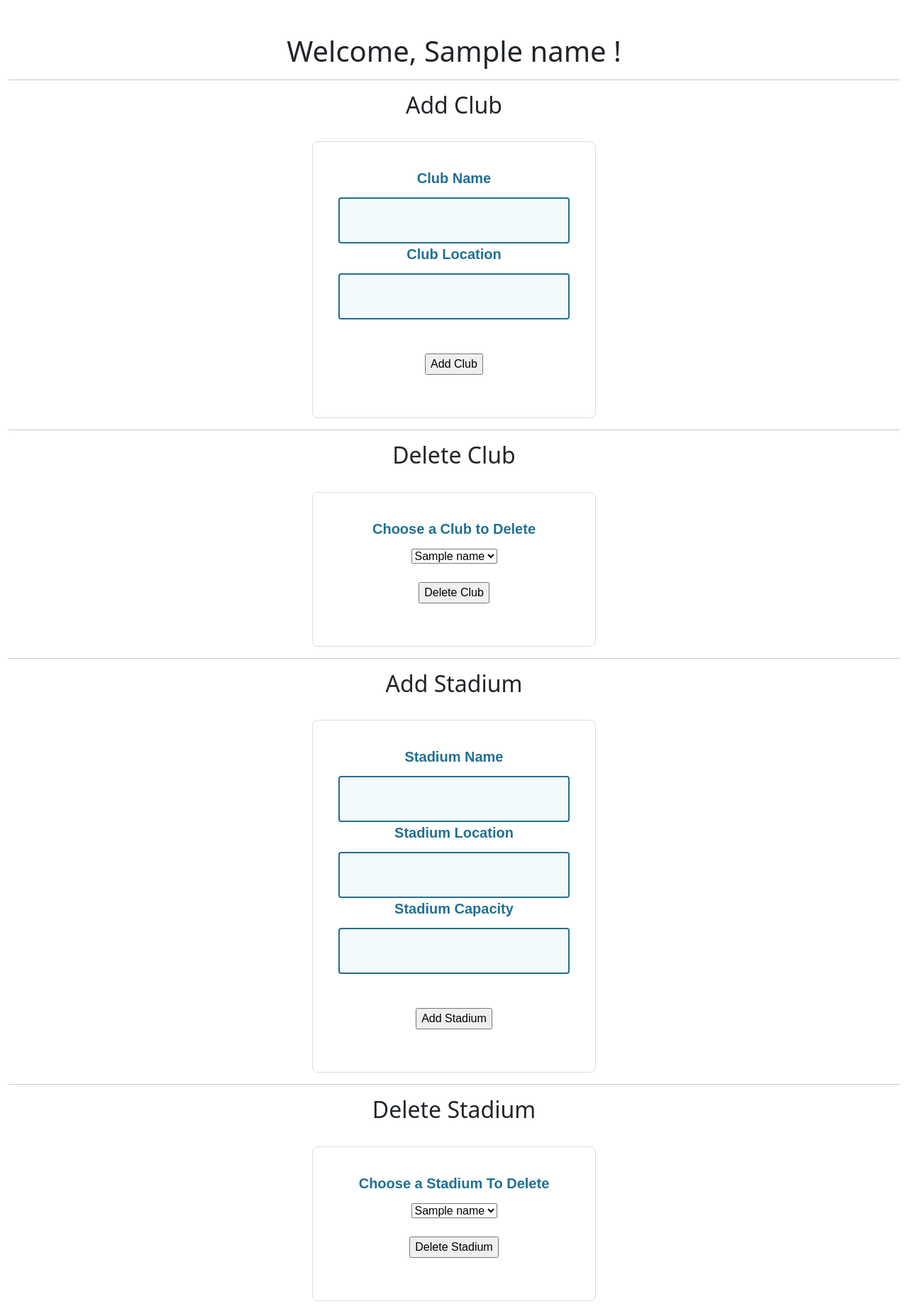
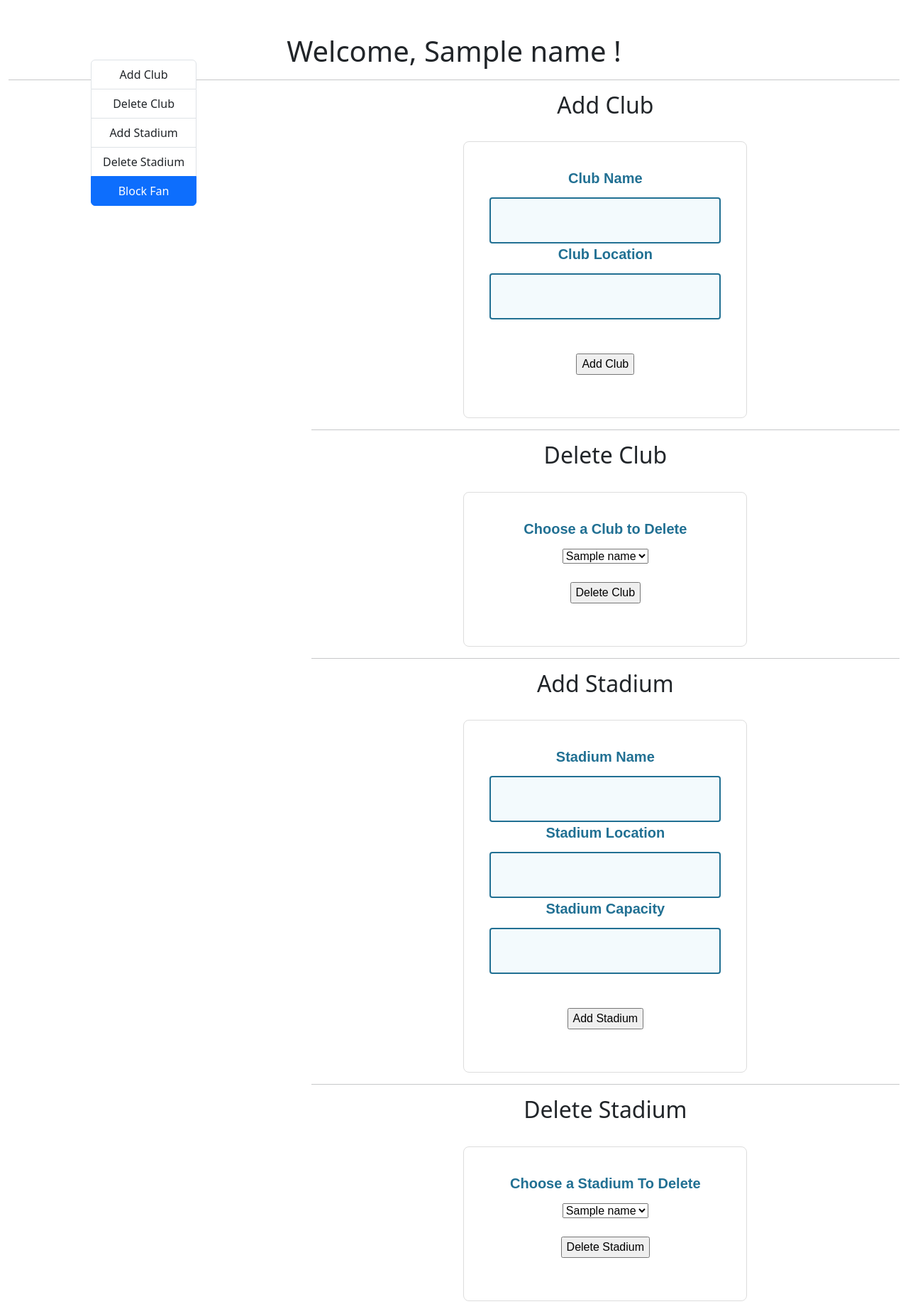
Before and after one commit to MoTammaa/Sports-Management_Registeration-DBMS, a Flask app: template templates/System_admin.html in a window 1280 px wide. Shown: the part 76-1920 px from the top of the page at 71% size. Run offline with Flask 3, Linux system fonts and the light colour scheme; the template is opened without the code that fills it: most values are stand-ins (such as "Sample title", 1, 10 or a date in 2020); some libraries are stand-ins or nearby versions.

Commit message:
admin navigation

```diff
--- a/static/styles.css
+++ b/static/styles.css
@@ -20,6 +20,12 @@
   max-height: 60px;
   background-color: transparent !important;
   padding: 0.3rem !important;
+}
+
+.floating {
+  position: fixed;
+  top: 20vh; /* Adjust the top position as needed */
+  left: 10vw; /* Adjust the left position as needed */
 }
 
 .tFont
--- a/templates/System_admin.html
+++ b/templates/System_admin.html
@@ -1,4 +1,3 @@
-
 <!DOCTYPE html>
 {% extends "layout.html" %}
 
@@ -12,23 +11,37 @@
 
 <hr>
 
+<!-- scroll spy here -->
+<div class="row">
+	<div class="col-4">
+		<div id="list-example" class="list-group floating">
+			<a class="list-group-item list-group-item-action" href="#addC-0">Add Club</a>
+			<a class="list-group-item list-group-item-action" href="#delete-1">Delete Club</a>
+			<a class="list-group-item list-group-item-action" href="#add-2">Add Stadium</a>
+			<a class="list-group-item list-group-item-action" href="#deleteS-3">Delete Stadium</a>
+			<a class="list-group-item list-group-item-action" href="#block-4">Block Fan</a>
+		</div>
+	</div>
+	<div class="col-8">
+		<div data-bs-spy="scroll" data-bs-target="#list-example" data-bs-smooth-scroll="true" class="scrollspy-example"
+			tabindex="0">
+
 			<h2> Add Club </h2> <br>
-<form action="/add_club" method="post">
+			<form id="addC-0" action="/add_club" method="post">
 				<label> Club Name </label>
-	<input type="text" name="Added_club_name" maxlength="20" required/>
+				<input type="text" name="Added_club_name" maxlength="20" required />
 				<label> Club Location </label>
-	<input type="text" name="Added_club_location" maxlength="20" required/> <br><br>
+				<input type="text" name="Added_club_location" maxlength="20" required /> <br><br>
 				<input type="submit" value="Add Club"> <br><br>
 			</form>
 
 			<hr>
-
 			<h2>Delete Club </h2> <br>
-<form action="/delete_club" method="post">
+			<form id="delete-1" action="/delete_club" method="post">
 				<label> Choose a Club to Delete </label>
-	<select name="deleted club" required >
+				<select name="deleted club" required>
 					{% for name in club_names %}
-		  <option value= '{{name.name}}'>{{name.name}}</option>
+					<option value='{{name.name}}'>{{name.name}}</option>
 					{% endfor %}
 				</select><br><br>
 				<input type="submit" value="Delete Club"><br><br>
@@ -36,23 +49,23 @@
 
 			<hr>
 
-<h2>Add Stadium </h2><br>
+			<h2 id="add-2">Add Stadium </h2><br>
 			<form action="/add_stadium" method="post">
 				<label> Stadium Name </label>
-	<input type="text" name="Added_stadium_name" maxlength="20" required/>
+				<input type="text" name="Added_stadium_name" maxlength="20" required />
 				<label> Stadium Location </label>
-	<input type="text" name="Added_stadium_location" maxlength="20" required/>
+				<input type="text" name="Added_stadium_location" maxlength="20" required />
 				<label> Stadium Capacity </label>
-	<input type="number" name="Added_stadium_capacity" min = "0" max = "2147483647" required/> <br><br>
+				<input type="number" name="Added_stadium_capacity" min="0" max="2147483647" required /> <br><br>
 				<input type="submit" value="Add Stadium"> <br><br>
 			</form>
 
 			<hr>
 
-<h2>Delete Stadium </h2><br>
+			<h2 id="deleteS-3">Delete Stadium </h2><br>
 			<form action="/delete_stadium" method="post">
 				<label> Choose a Stadium To Delete </label>
-	<select name="deleted Stadium" required >
+				<select name="deleted Stadium" required>
 					{% for name in stadium_names %}
 					<option value='{{name.name}}'>{{name.name}}</option>
 					{% endfor %}
@@ -62,7 +75,7 @@
 
 			<hr>
 
-<h2>Block Fan </h2><br>
+			<h2 id="block-4">Block Fan </h2><br>
 			<form action="/block_fan" method="post">
 				<label> Fan National ID </label>
 				<input type="text" name="Blocked_Fan_national_id" maxlength="20" required> <br><br>
@@ -71,6 +84,10 @@
 
 			<hr>
 
+		</div>
+	</div>
+</div>
+
 
 
 
```
Lines whose indentation alone changed are shown as unchanged.
